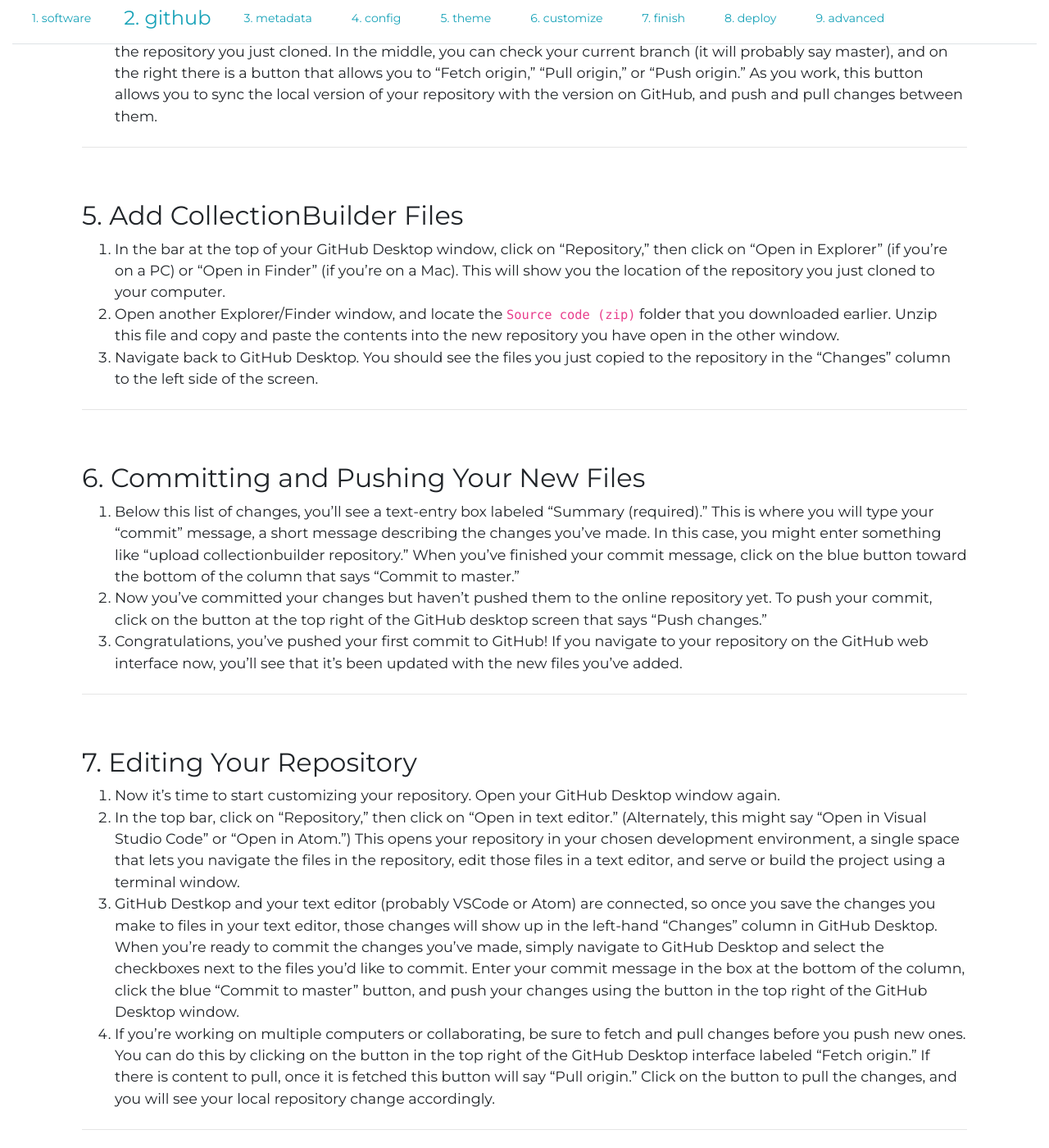
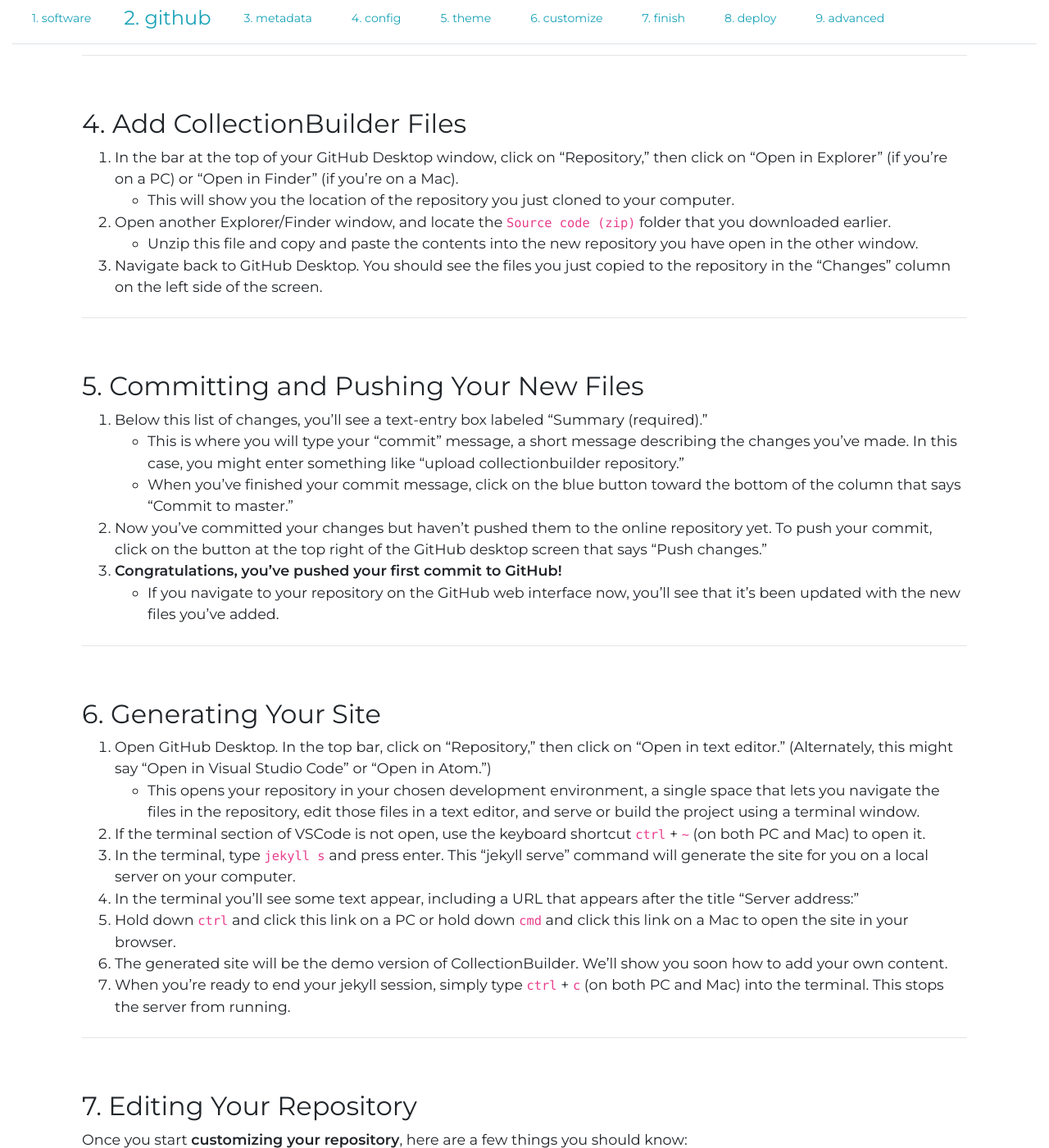
Before and after one commit to CollectionBuilder/collectionbuilder.github.io, a Jekyll site: the page built from _workshop/github.md, in a window 1280 px wide and 1400 px high, scrolled down 1632 px. Shown: the whole window at 82% size. Built offline with Jekyll 4.4.1, drawn with Linux system fonts in a browser that asks for light colours; some of the changed text lies outside the part shown.

Commit message:
update to github

````diff
--- a/_config.yml
+++ b/_config.yml
@@ -1,7 +1,7 @@
 # blank-dev-template
 # basic bootstrap template
 
-title: CollectionBuilder, WTF
+title: CollectionBuilder
 
 # url is your gh-pages base, following the pattern: username.github.io
 url: https://collectionbuilder.github.io
--- a/_workshop/github.md
+++ b/_workshop/github.md
@@ -3,87 +3,98 @@
 step: 2
 ---
 
-## 1. Get an Account
-Create an account on [GitHub](https://github.com){:target="_blank"}. When you sign up, GitHub will send you an email with instructions that you need to follow in order to verify your account, so be sure to complete this step before you begin working.
+Now that your software is ready to go, the following steps outline the workflow you'll use when you start working with GitHub and Git to create and edit your collection.
 
-{:.py-4 .mt-4 #}
+1. [Download CB Release](#download)
+2. [Create a Repository](#create)
+3. [Clone Your New Repository](#clone)
+4. [Add CB Files](#add)
+5. [Committing and Pushing Your New Files](#commit)
+6. [Generating Your Site](#generate)
+7. [Editing Your Repository](#edit)
+
+
+{:.py-4 .mt-4 #download}
 ***
 
-## 2. Connect Your Account
-Connect your GitHub account information to Git on your computer. To do this, open up a terminal window and enter these commands (the user name and user email should match those you use for you GitHub account):
+## 1. Download the Latest CollectionBuilder Release
 
-```
-git config --global user.name "Evan Will"
-git config --global user.email "myemail@gmail.com"
-```
-
-> Your email and user name is recorded with every commit.
-> This helps ensure integrity and authenticity of the history.
-> Most people keep their email public, but if you are concerned about privacy, check GitHub's tips to [hide your email](https://help.github.com/articles/about-commit-email-addresses/){:target="_blank"}.
-
-{:.py-4 .mt-4 #}
-***
-
-## 3. Download the Latest CollectionBuilder Release
-
-1. Log in to the [GitHub](https://github.com){:target="_blank"} web interface and go to our [cb-skin](){:target="_blank"} repository.
+1. Log in to the [GitHub](https://github.com){:target="_blank"} web interface and go to our [collectionbuilder-contentdm](https://github.com/CollectionBuilder/collectionbuilder-contentdm){:target="_blank"} repository.
 2. The main page of a repository is the "Code" tab, which has a representation of the files, and displays the `README`. Navigate to the latest project release. You can do this by clicking on the "Releases" tab, which you'll find in the second navigation bar, below the row the "Code" tab is in.
 3. Download the `Source code (zip)` folder.
 
-{:.py-4 .mt-4 #}
+{:.py-4 .mt-4 #create}
 ***
 
-## 4. Create a New Repository
+## 2. Create a New Repository
 
 1. Navigate back to your own GitHub account Repositories page.
 2. In the top right corner, click on the green button labeled "New."
 3. This brings you to a "Create a new repository" form. Follow these steps:
-    - Enter your new repository name, and give your project a description.
-    - If you have a free account you will have to make the respository public, but if you have a paid account or are part of an organization, you can choose that the repository be private (which means no one can see your code).
-    - Check the box next to "Initialize this repository with a README"
-    - Click on the button that says "Add .gitignore:" and in the filter type "jekyll." When "Jekyll" appears as an option, click on it. You can ignore the button that says "Add a license" for now.
-    - Go ahead and click on the green button labeled "Create repository." This will take you to your new repository page.
+    - **Enter your new repository name**, and give your project a **description**.
+        - If you have a free account you will have to make the respository public, but if you have a paid account or are part of an organization, you can choose that the repository be private (which means no one can see your code).
+    - Check the box next to "**Initialize this repository with a README**"
+    - Click on the button that says "**Add .gitignore:**" and in the filter type `jekyll`. When **Jekyll** appears as an option, click on it. You can ignore the button that says "Add a license" for now.
+    - Go ahead and click on the green button labeled "**Create repository**." This will take you to your new repository page.
 
-{:.py-4 .mt-4 #}
+{:.py-4 .mt-4 #clone}
 ***
 
-## 4. Clone Your New Repository
+## 3. Clone Your New Repository
 
 1. On your new repository page, click on the green button in the top right corner labeled "Clone or download."
 2. In the box that pops up, click on the button labeled "Open in Desktop."
     - This action will automatically open GitHub Desktop for you.
     - GitHub Desktop will ask you to confirm the path of the repository you are cloning to your computer. In most cases, the path that it suggests is fine to use so you can just click on the blue "Clone" button.
-3. Now, in the top bar of GitHub Desktop you should see three buttons. On the left, the "Current repository" button lists the repository  you just cloned. In the middle, you can check your current branch (it will probably say master), and on the right there is a button that allows you to "Fetch origin," "Pull origin," or "Push origin." As you work, this button allows you to sync the local version of your repository with the version on GitHub, and push and pull changes between them.
+3. Now, in the top bar of GitHub Desktop you should see three buttons. On the left, the "Current repository" button lists the repository  you just cloned. In the middle, you can check your current branch (it will probably say master), and on the right there is a button that allows you to "**Fetch origin**," "**Pull origin**," or "**Push origin**." As you work, this button allows you to sync the local version of your repository with the version on GitHub, and push and pull changes between them.
 
-{:.py-4 .mt-4 #}
+{:.py-4 .mt-4 #add}
 ***
 
-## 5. Add CollectionBuilder Files
+## 4. Add CollectionBuilder Files
 
-1. In the bar at the top of your GitHub Desktop window, click on "Repository," then click on "Open in Explorer" (if you're on a PC) or "Open in Finder" (if you're on a Mac). This will show you the location of the repository you just cloned to your computer.
-2. Open another Explorer/Finder window, and locate the `Source code (zip)` folder that you downloaded earlier. Unzip this file and copy and paste the contents into the new repository you have open in the other window.
-3. Navigate back to GitHub Desktop. You should see the files you just copied to the repository in the "Changes" column to the left side of the screen.
+1. In the bar at the top of your GitHub Desktop window, click on "Repository," then click on "Open in Explorer" (if you're on a PC) or "Open in Finder" (if you're on a Mac).
+    - This will show you the location of the repository you just cloned to your computer.
+2. Open another Explorer/Finder window, and locate the `Source code (zip)` folder that you downloaded earlier.
+    - Unzip this file and copy and paste the contents into the new repository you have open in the other window.
+3. Navigate back to GitHub Desktop. You should see the files you just copied to the repository in the "Changes" column on the left side of the screen.
 
-{:.py-4 .mt-4 #}
+{:.py-4 .mt-4 #commit}
 ***
 
-## 6. Committing and Pushing Your New Files
+## 5. Committing and Pushing Your New Files
 
-1. Below this list of changes, you'll see a text-entry box labeled "Summary (required)." This is where you will type your "commit" message, a short message describing the changes you've made. In this case, you might enter something like "upload collectionbuilder repository." When you've finished your commit message, click on the blue button toward the bottom of the column that says "Commit to master."
+1. Below this list of changes, you'll see a text-entry box labeled "Summary (required)."
+    - This is where you will type your "commit" message, a short message describing the changes you've made. In this case, you might enter something like "upload collectionbuilder repository."
+    - When you've finished your commit message, click on the blue button toward the bottom of the column that says "Commit to master."
 2. Now you've committed your changes but haven't pushed them to the online repository yet. To push your commit, click on the button at the top right of the GitHub desktop screen that says "Push changes."
-3. Congratulations, you've pushed your first commit to GitHub! If you navigate to your repository on the GitHub web interface now, you'll see that it's been updated with the new files you've added.
+3. **Congratulations, you've pushed your first commit to GitHub!**
+    - If you navigate to your repository on the GitHub web interface now, you'll see that it's been updated with the new files you've added.
 
-{:.py-4 .mt-4 #}
+{:.py-4 .mt-4 #generate}
+***
+
+## 6. Generating Your Site
+
+1. Open GitHub Desktop. In the top bar, click on "Repository," then click on "Open in text editor." (Alternately, this might say "Open in Visual Studio Code" or "Open in Atom.")
+    - This opens your repository in your chosen development environment, a single space that lets you navigate the files in the repository, edit those files in a text editor, and serve or build the project using a terminal window.
+2. If the terminal section of VSCode is not open, use the keyboard shortcut `ctrl` + `~` (on both PC and Mac) to open it.
+3. In the terminal, type `jekyll s` and press enter. This "jekyll serve" command will generate the site for you on a local server on your computer.
+4. In the terminal you'll see some text appear, including a URL that appears after the title "Server address:"
+5. Hold down `ctrl` and click this link on a PC or hold down `cmd` and click this link on a Mac to open the site in your browser.
+6. The generated site will be the demo version of CollectionBuilder. We'll show you soon how to add your own content.
+7. When you're ready to end your jekyll session, simply type `ctrl` + `c` (on both PC and Mac) into the terminal. This stops the server from running.
+
+{:.py-4 .mt-4 #edit}
 ***
 
 ## 7. Editing Your Repository
 
-1. Now it's time to start customizing your repository. Open your GitHub Desktop window again.
-2. In the top bar, click on "Repository," then click on "Open in text editor." (Alternately, this might say "Open in Visual Studio Code" or "Open in Atom.") This opens your repository in your chosen development environment, a single space that lets you navigate the files in the repository, edit those files in a text editor, and serve or build the project using a terminal window.
-3. GitHub Destkop and your text editor (probably VSCode or Atom) are connected, so once you save the changes you make to files in your text editor, those changes will show up in the left-hand "Changes" column in GitHub Desktop. When you're ready to commit the changes you've made, simply navigate to GitHub Desktop and select the checkboxes next to the files you'd like to commit. Enter your commit message in the box at the bottom of the column, click the blue "Commit to master" button, and push your changes using the button in the top right of the GitHub Desktop window.
-4. If you're working on multiple computers or collaborating, be sure to fetch and pull changes before you push new ones. You can do this by clicking on the button in the top right of the GitHub Desktop interface labeled "Fetch origin." If there is content to pull, once it is fetched this button will say "Pull origin." Click on the button to pull the changes, and you will see your local repository change accordingly.
+Once you start **customizing your repository**, here are a few things you should know:
 
-{:.py-4 .mt-4 #}
-***
-
-### You're all set up to begin working on your collection! Proceed to the Metadata page to learn the next steps.
+1. GitHub Destkop and your text editor (probably VSCode or Atom) are connected, so once you save the changes you make to files in your text editor, those changes will show up in the left-hand "Changes" column in GitHub Desktop.
+    - When you're ready to commit the changes you've made, simply navigate to GitHub Desktop and select the checkboxes next to the files you'd like to commit.
+    - Enter your commit message in the box at the bottom of the column, click the blue "Commit to master" button, and push your changes using the button in the top right of the GitHub Desktop window.
+2. If you're working on multiple computers or collaborating, be sure to fetch and pull changes before you push new ones.
+    - You can do this by clicking on the button in the top right of the GitHub Desktop interface labeled "**Fetch origin**."
+    - If there is content to pull, once it is fetched this button will say "**Pull origin**." Click on the button to pull the changes, and you will see your local repository change accordingly.
````
Also changed, not shown: _includes/docs/software.md (+11 -0 lines).
